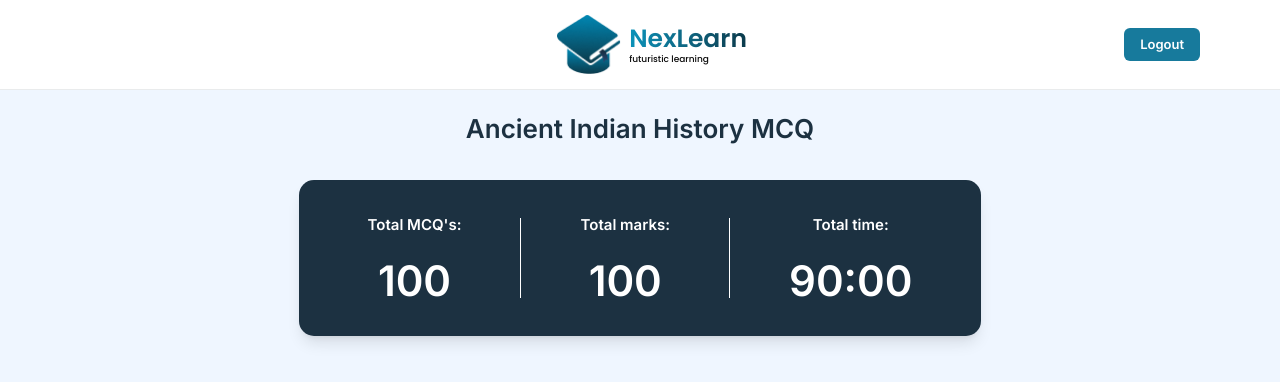
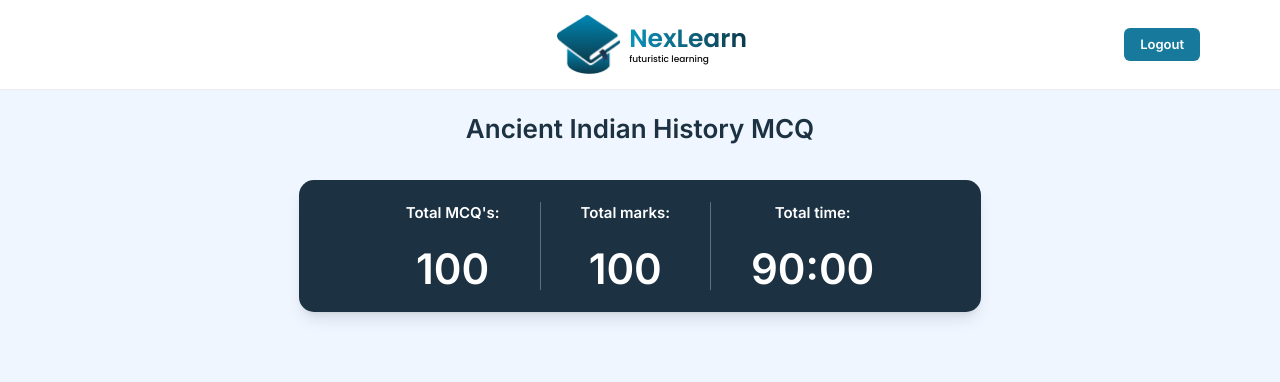
Before and after one commit to Fathima-Rafah-Karat/NexLearn, a Next.js app: page /instructions in a window 1280 px wide. Shown: the top 382 px of the page. Built offline with nearby package versions, Linux system fonts and the light colour scheme.

Commit message:
extract stats data and use map for rendering

```diff
--- a/app/instructions/page.tsx
+++ b/app/instructions/page.tsx
@@ -1,28 +1,28 @@
-import React from "react";
 import Image from "next/image";
 
 const Instructions = () => {
+    const stats = [
+        { label: "Total MCQ's:", value: "100" },
+        { label: "Total marks:", value: "100" },
+        { label: "Total time:", value: "90:00" },
+    ];
+
     return (
         <div className="min-h-screen bg-blue-50">
             <h1 className="text-color-text text-center pt-[20px] font-inter font-medium text-size-26 leading-[37.44px]">Ancient Indian History MCQ </h1>
-            <div className="mt-8 mx-auto max-w-[682px]  bg-[#1C3141] rounded-[15px] py-[22.42px] px-[10.55px] flex gap-[57px] justify-around items-center text-white shadow-lg">
-                <div className="flex flex-col items-center pl-[57px]">
-                    <p className="text-bg-white text-size-15 font-inter font-semibold leading-[ 21.6px]  mb-[24px]">Total MCQ's:</p>
-                    <p className="text-bg-white text-size-42 font-inter font-medium leading-none">100</p>
-                </div>
-                <div className="my-4 self-center h-[80px] border-l border-bg-white" />
-                <div className="flex flex-col items-center">
-                    <p className="text-size-15 font-inter text-bg-white font-semibold leading-[ 21.6px] mb-[24px]">Total marks:</p>
-                    <p className=" text-bg-white text-size-42 font-inter font-medium leading-none">100</p>
-                </div>
-                <div className="my-4 self-center h-[80px] border-l border-bg-white" />
-                <div className="flex flex-col items-center pr-[57px]">
-                    <p className="text-size-15 font-inter text-bg-white font-semibold leading-[ 21.6px] mb-[24px]">Total time:</p>
-                    <p className="text-bg-white text-size-42 font-inter font-medium leading-none">90:00</p>
-                </div>
+            <div className="mt-8 mx-auto max-w-[682px] bg-[#1C3141] rounded-[15px] py-[22.42px] flex justify-center items-center text-white shadow-lg divide-x divide-white/30">
+                {stats.map((stat, index) => (
+                    <div key={index} className="flex flex-col items-center px-[40px] first:pl-[57px] last:pr-[57px]">
+                        <p className="text-bg-white text-size-15 font-inter font-semibold leading-[21.6px] mb-[24px] whitespace-nowrap">{stat.label}</p>
+                        <p className="text-bg-white text-size-42 font-inter font-medium leading-none">{stat.value}</p>
+                    </div>
+                ))}
             </div>
         </div>
     );
 };
 
+
+
+
 export default Instructions
```
